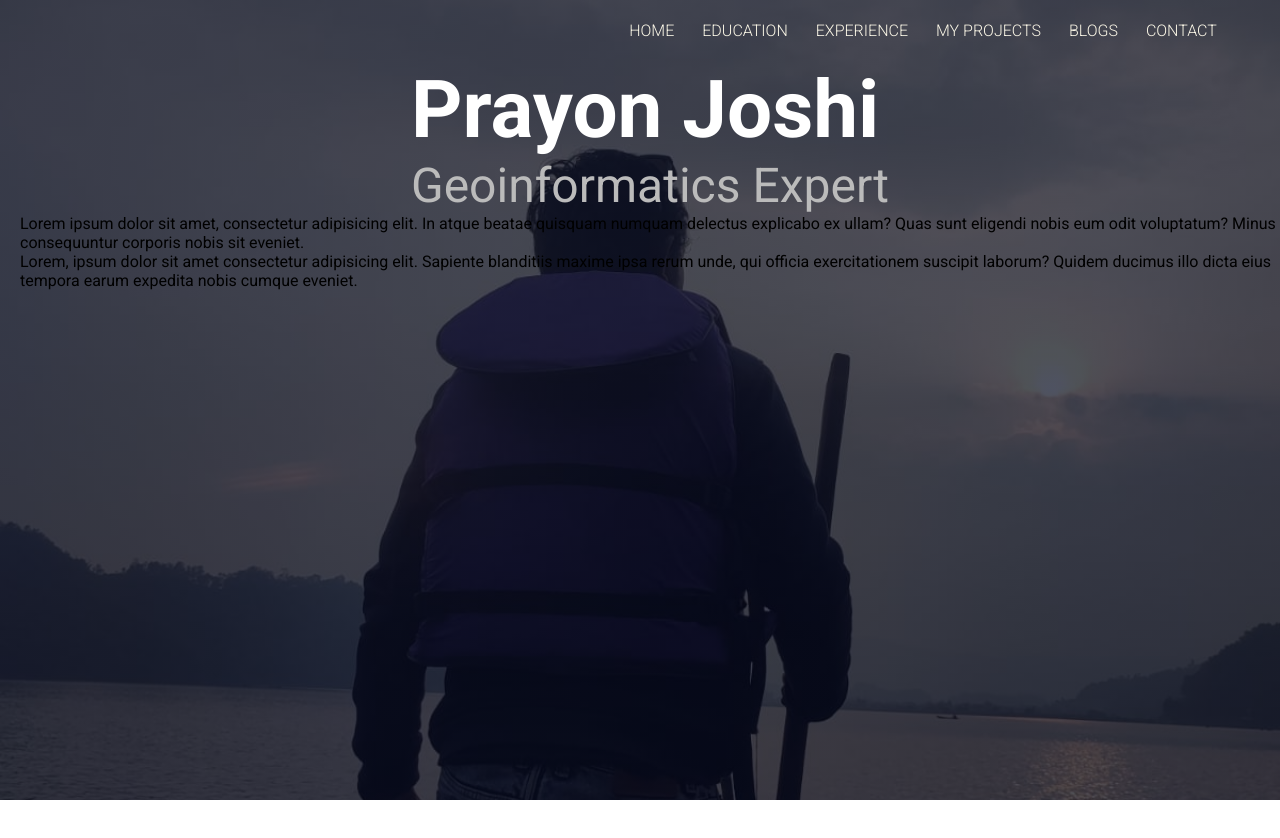
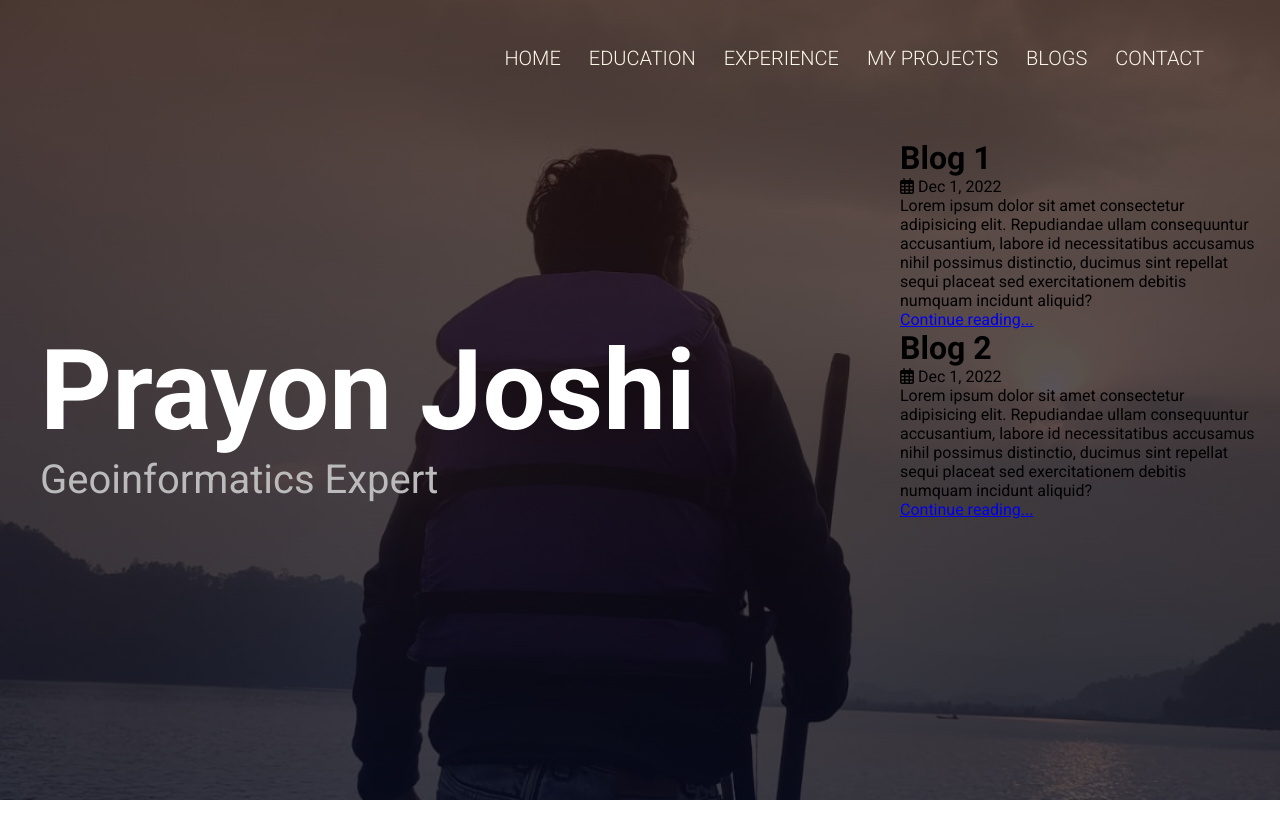
Before and after one commit to joshiprashant09/Prayon-Portfolio, a plain HTML site: page index.html in a window 1280 px wide. Before the commit the page ends 800 px from the top, so only its background shows below. Drawn offline with Linux system fonts and the light colour scheme.

Commit message:
Update home page

```diff
--- a/index.html
+++ b/index.html
@@ -7,6 +7,7 @@
     <link rel="stylesheet" href="style.css">
     <link rel="preconnect" href="https://fonts.googleapis.com">
     <link rel="preconnect" href="https://fonts.gstatic.com" crossorigin>
+    <link rel="stylesheet" href="https://cdnjs.cloudflare.com/ajax/libs/font-awesome/6.5.1/css/all.min.css" integrity="sha512-DTOQO9RWCH3ppGqcWaEA1BIZOC6xxalwEsw9c2QQeAIftl+Vegovlnee1c9QX4TctnWMn13TZye+giMm8e2LwA==" crossorigin="anonymous" referrerpolicy="no-referrer" />
     <link href="https://fonts.googleapis.com/css2?family=Montserrat:ital,wght@0,100..900;1,100..900&family=Roboto:ital,wght@0,100;0,300;0,400;0,500;0,700;0,900;1,100;1,300;1,400;1,500;1,700;1,900&display=swap" rel="stylesheet">
 </head>
 <body>
@@ -23,18 +24,38 @@
                 </ul>
             </div>
         </nav>
-        <div class="intro">
-            <div class="col">
-                <h1 class="name">Prayon Joshi</h1>
-                <p class="about">Geoinformatics Expert</p>
+        <div class="header_info">
+            <div class="col col-left">
+                <div class="intro">
+                    <h1 class="name">Prayon Joshi</h1>
+                    <p class="about">Geoinformatics Expert</p>
+                </div>
             </div>
-            <div class="col">
+            <div class="col col-right">
                 <div class="blog_cards">
-                    Lorem ipsum dolor sit amet, consectetur adipisicing elit. In atque beatae quisquam numquam delectus explicabo ex ullam? Quas sunt eligendi nobis eum odit voluptatum? Minus consequuntur corporis nobis sit eveniet.
+                        <h1>Blog 1</h1>
+                            <span class="post-date">
+                                <i class="far fa-calendar-alt"></i>
+                                <time datetime="2024-2-3">Dec 1, 2022</time>
+                            </span>
+                        </p>
+                        <p class="post-body">
+                            Lorem ipsum dolor sit amet consectetur adipisicing elit. Repudiandae ullam consequuntur accusantium, labore id necessitatibus accusamus nihil possimus distinctio, ducimus sint repellat sequi placeat sed exercitationem debitis numquam incidunt aliquid?
+                        </p>
+                        <a href="#blogs" class="post-read-more">Continue reading...</a>
                 </div>
                 <div class="blog_cards">
-                    Lorem, ipsum dolor sit amet consectetur adipisicing elit. Sapiente blanditiis maxime ipsa rerum unde, qui officia exercitationem suscipit laborum? Quidem ducimus illo dicta eius tempora earum expedita nobis cumque eveniet.
-                </div>
+                    <h1>Blog 2</h1>
+                        <span class="post-date">
+                            <i class="far fa-calendar-alt"></i>
+                            <time datetime="2024-2-3">Dec 1, 2022</time>
+                        </span>
+                    </p>
+                    <p class="post-body">
+                        Lorem ipsum dolor sit amet consectetur adipisicing elit. Repudiandae ullam consequuntur accusantium, labore id necessitatibus accusamus nihil possimus distinctio, ducimus sint repellat sequi placeat sed exercitationem debitis numquam incidunt aliquid?
+                    </p>
+                    <a href="#blogs" class="post-read-more">Continue reading...</a>
+            </div>
             </div>
         </div>
     </header>
--- a/style.css
+++ b/style.css
@@ -8,7 +8,7 @@
 nav{
     display: flex;
     justify-content: space-between;
-    padding: 1% 4%;
+    padding: 3% 5%;
     align-items: center;
 }
 
@@ -25,6 +25,7 @@ nav{
 .nav-link ul li a{
     text-decoration: none;
     color: rgb(251, 247, 231);
+    font-size: 20px;
     font-weight:300;
 }
 
@@ -46,7 +47,7 @@ nav{
 header{
     width: 100%;
     height: 100vh;
-    background-image: linear-gradient(rgba(4,9,30,0.7),rgba(4,9,30,0.7)), url('Images/WhatsApp Image 2024-03-05 at 09.00.44.jpeg');
+    background-image: linear-gradient(rgba(31, 6, 0, 0.7),rgba(4,9,30,0.7)), url('Images/WhatsApp Image 2024-03-05 at 09.00.44.jpeg');
     background-size: cover;
     background-position: center;
     position: relative;
@@ -56,32 +57,36 @@ header{
 .col {
     margin-left: 20px;
 }
+.col-left {
+    flex: 2;
+    margin-top: 15%;
+}
 
+.col-right {
+    flex: 1;
+}
 .name {
-    font-size: 5rem;
+    text-align: left;
+    font-size: 7rem;
     color: white;
 }
 
 .about {
-    font-size: 3rem;
+    font-size: 2.5rem;
     color: #bbb;
 }
-.intro {
+
+.header_info {
     display: flex;
-    flex-direction: column;
-    align-items: center;
+    justify-content: space-between;
+    align-items: flex-start;
+    padding: 20px;
+    height: 100vh;
 }
 
-.scroll-arrow {
-    font-size: 2rem;
-    margin-top: 20px;
-    text-decoration: none;
-    color: #333;
-    transition: color 0.3s;
-}
-
-.scroll-arrow:hover {
-    color: #007bff;
+.blog_cards{
+    margin-left: 10%;
+    justify-content:end;
 }
 
 main {
```
